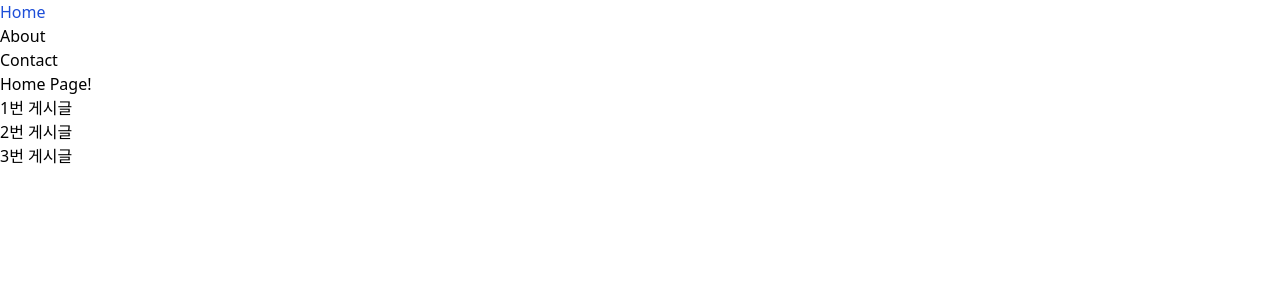
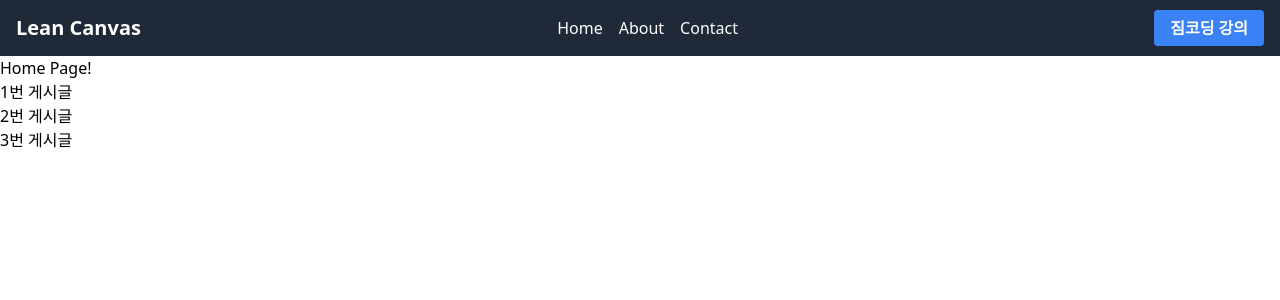
Before and after one commit to Yeahzzl/lean-canvas-react, a React (Vite) app: page / in a window 1280 px wide. Shown: the top 300 px of the page. Built offline with nearby package versions, Linux system fonts and the light colour scheme.

Commit message:
header ui

```diff
--- a/package.json
+++ b/package.json
@@ -15,6 +15,7 @@
     "@tailwindcss/vite": "^4.1.17",
     "react": "^19.1.1",
     "react-dom": "^19.1.1",
+    "react-icons": "^5.5.0",
     "react-router": "^7.10.1",
     "react-router-dom": "^7.10.1",
     "styled-components": "^6.1.19"
--- /dev/null
+++ b/src/Header.css
@@ -0,0 +1,4 @@
+.nav {
+  display: flex;
+  justify-content: space-between;
+}
--- a/src/Header.jsx
+++ b/src/Header.jsx
@@ -1,14 +1,77 @@
+import { useState } from 'react';
+import {
+  FaBars,
+  FaEnvelope,
+  FaHome,
+  FaInfoCircle,
+  FaTimes,
+} from 'react-icons/fa';
 import { useNavigate, Link, NavLink } from 'react-router-dom';
+// import './Header.css';
 
 function Header() {
-  const navigate = useNavigate();
+  // const navigate = useNavigate();
+  const navItems = [
+    { id: 'home', label: 'Home', icon: <FaHome />, to: '/' },
+    { id: 'about', label: 'About', icon: <FaInfoCircle />, to: '/about' },
+    { id: 'contact', label: 'Contact', icon: <FaEnvelope />, to: '/contact' },
+  ];
+
+  const [isMenuOpen, setIsMenuOpen] = useState(false);
+  const toggleMenu = () => {
+    setIsMenuOpen(prevIsOpen => !prevIsOpen);
+  };
 
   return (
-    <header>
-      <ul>
-        {/* <li onClick={() => navigate('/')}>Home</li>
-        <li onClick={() => navigate('/about')}>About</li>
-        <li onClick={() => navigate('/contact')}>Contact</li> */}
+    <header className=" sticky top-0 bg-gray-800 text-white px-4">
+      <div className="container mx-auto flex justify-between items-center h-14">
+        <div>
+          <Link to="/" className="text-xl font-bold">
+            Lean Canvas
+          </Link>
+        </div>
+        <nav className="hidden md:flex space-x-4">
+          {navItems.map(item => (
+            <NavLink key={item.id} to={item.to} className="hover:text-gray-300">
+              {item.label}
+            </NavLink>
+          ))}
+        </nav>
+        <button className="md:hidden" onClick={toggleMenu}>
+          <FaBars />
+        </button>
+        <button className="hidden md:block bg-blue-500 hover:bg-blue-600 text-white font-bold py-1.5 px-4 rounded transition-colors duration-300 focus:outline-none focus:ring-2 focus:ring-blue-500 focus:ring-opacity-50">
+          짐코딩 강의
+        </button>
+      </div>
+
+      {/* Mobile Menu */}
+      <aside
+        className={`
+        fixed top-0 left-0 w-64 h-full bg-gray-800 z-50
+        ${isMenuOpen ? 'translate-x-0' : '-translate-x-full'}
+        md:hidden transform transition-transform duration-300 ease-in-out
+      `}
+      >
+        <div className="flex justify-end p-4">
+          <button
+            className="text-white focus:outline-none"
+            aria-label="Close menu"
+            onClick={toggleMenu}
+          >
+            <FaTimes className="h-6 w-6" />
+          </button>
+        </div>
+        <nav className="flex flex-col space-y-4 p-4">
+          {navItems.map(item => (
+            <NavLink key={item.id} to={item.to} className="hover:text-gray-300">
+              {item.label}
+            </NavLink>
+          ))}
+        </nav>
+      </aside>
+
+      {/* <ul>
         <li>
           <NavLink
             to="/"
@@ -33,7 +96,7 @@ function Header() {
             Contact
           </NavLink>
         </li>
-      </ul>
+      </ul> */}
     </header>
   );
 }
```
Also changed, not shown: 1 other file (tests, documents, lock files or other folders).
